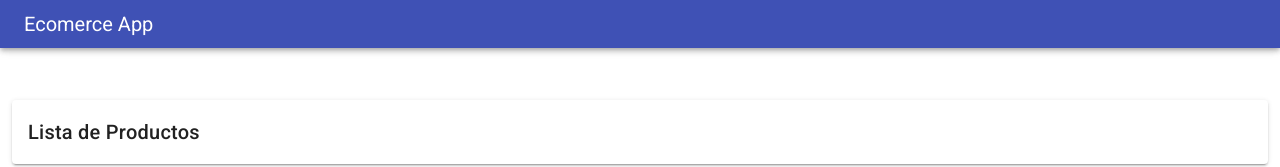
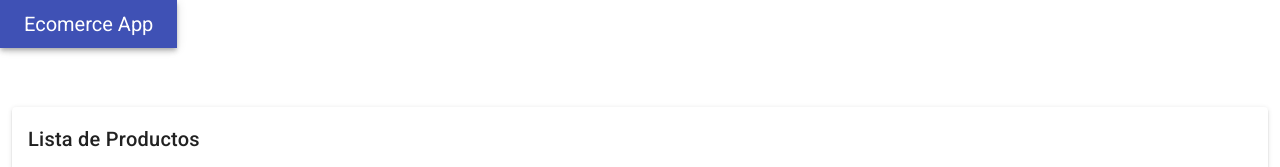
Before and after one commit to crisswebapp/Abarrofarma, a Nuxt app: page / in a window 1280 px wide. Shown: the top 167 px of the page. Built offline with nearby package versions, Linux system fonts and the light colour scheme.

Commit message:
Update header.vue
Flothing

```diff
--- a/components/header/header.vue
+++ b/components/header/header.vue
@@ -26,7 +26,7 @@
         </v-list-item>
       </v-list>
     </v-navigation-drawer>
-    <v-toolbar color="indigo" dense dark>
+    <v-toolbar color="indigo" dense floating dark>
       <v-app-bar-nav-icon
         class="hidden-md-and-up"
         @click.stop="drawer = !drawer"
```
